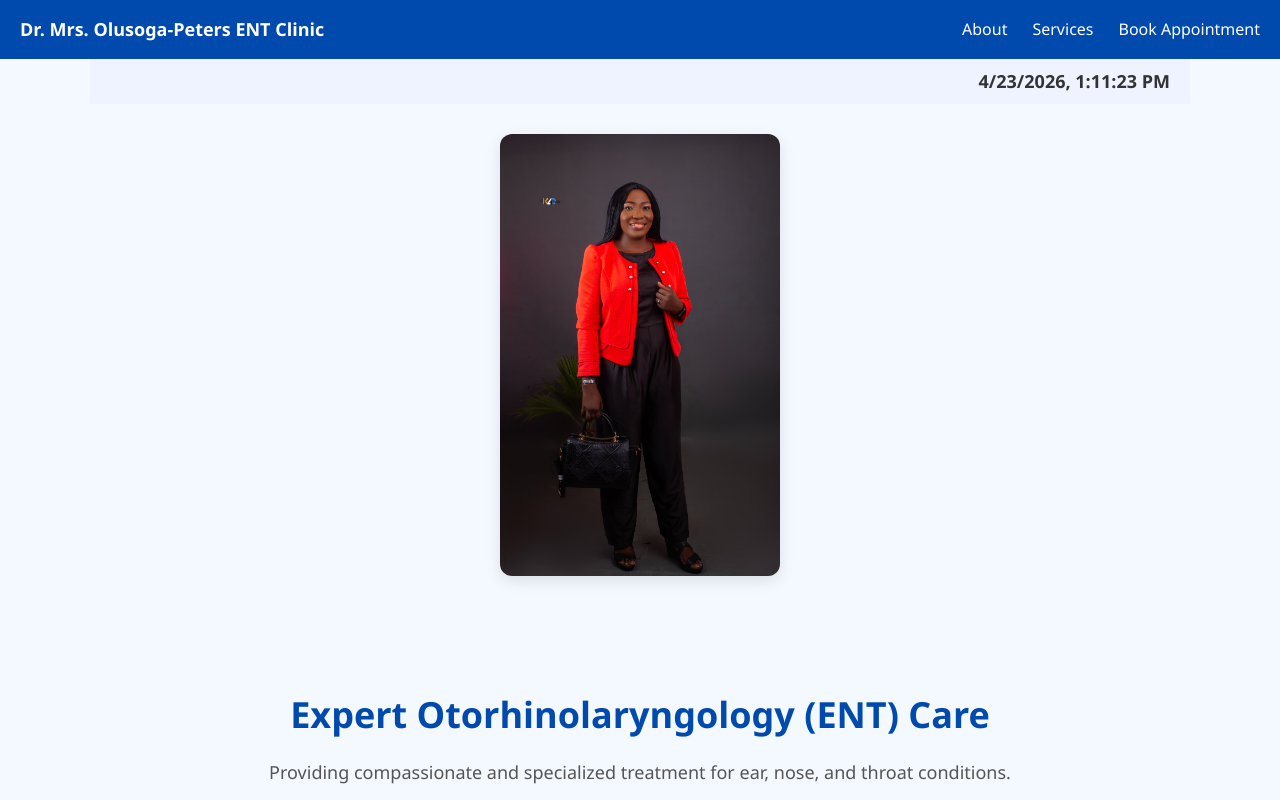
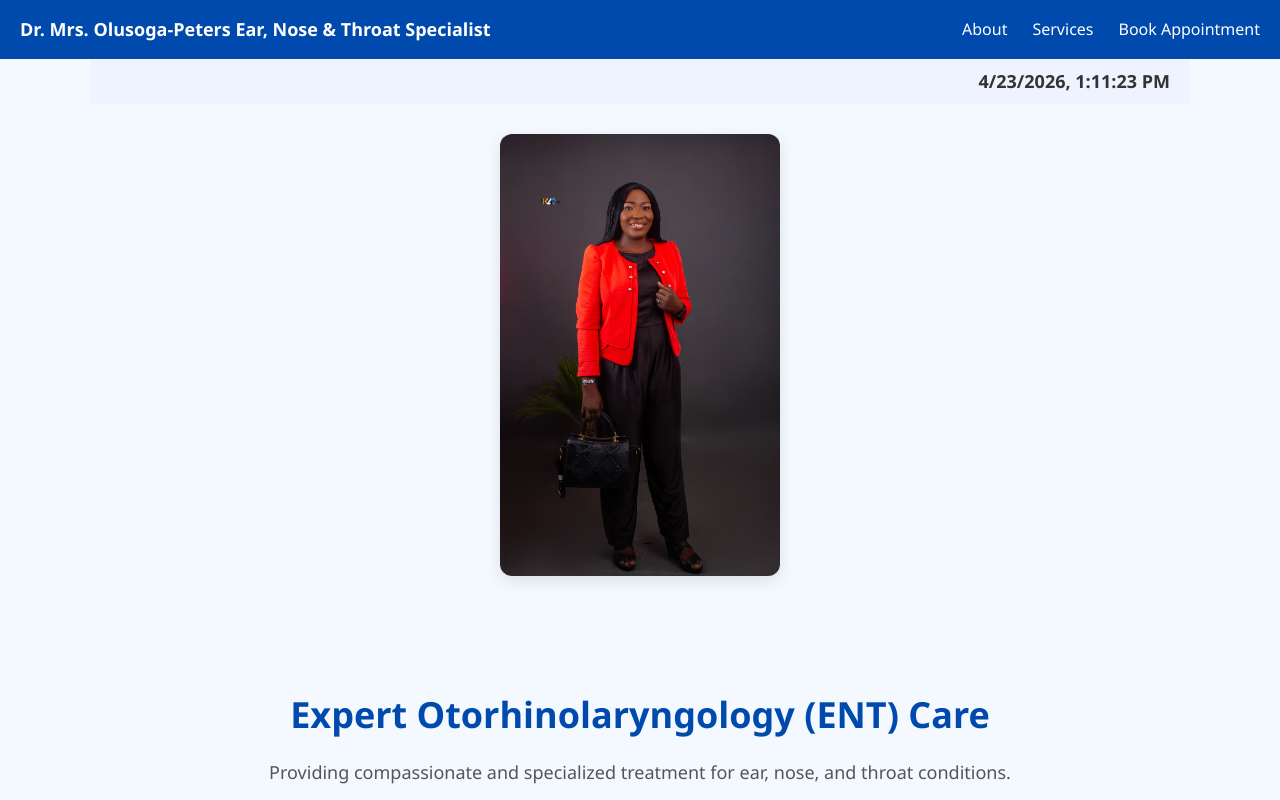
Before and after one commit to oladejipeters-svg/myotorhinolaryngologysite, a React (Vite) app: page / in a window 1280 px wide. Shown: the top 800 px of the page. Built offline with nearby package versions, Linux system fonts and the light colour scheme.

Commit message:
updated header

```diff
--- a/src/components/Navbar.jsx
+++ b/src/components/Navbar.jsx
@@ -1,7 +1,7 @@
 export default function Navbar() {
   return (
     <nav className="navbar">
-      <h2 className="logo">Dr. Mrs. Olusoga-Peters ENT Clinic</h2>
+      <h2 className="logo">Dr. Mrs. Olusoga-Peters Ear, Nose & Throat Specialist</h2>
       <ul>
         <li>
           <a href="#about">About</a>
```
